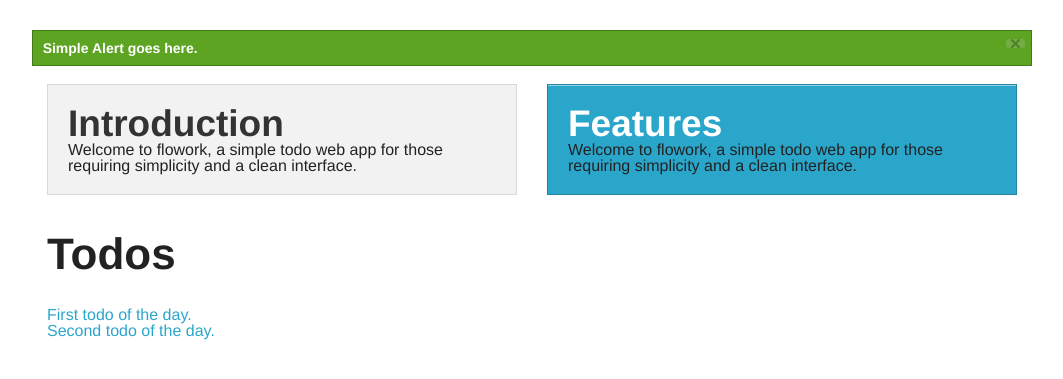
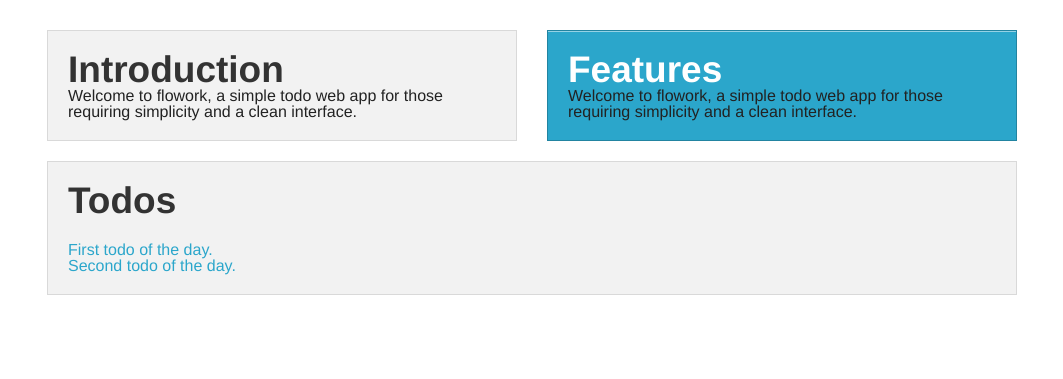
Before and after one commit to abhikandoi2000/flowork, a PHP site: page /home.html in a window 1280 px wide. Shown: the part 45-424 px from the top of the page, without its empty margins (108-1171 px from the left). Run offline with PHP 8.4, Linux system fonts and the light colour scheme.

Commit message:
Added alert-box from Foundation

```diff
--- a/css/layout.css
+++ b/css/layout.css
@@ -1,11 +1,17 @@
+/* alert-box */
+/* line 2, ../sass/layout.scss */
+.alert-box {
+  display: none;
+}
+
 /* navbar login form */
-/* line 2, ../sass/layout.scss */
+/* line 7, ../sass/layout.scss */
 section.top-bar-section.user, section.top-bar-section.guest {
   display: none;
 }
 
 /* close button */
-/* line 7, ../sass/layout.scss */
+/* line 12, ../sass/layout.scss */
 a.close {
   color: gray;
   float: right;
@@ -15,7 +21,7 @@
 }
 
 /* form-container */
-/* line 16, ../sass/layout.scss */
+/* line 21, ../sass/layout.scss */
 div.form-container {
   display: none;
   background: rgba(0, 0, 0, 0.5);
@@ -28,7 +34,7 @@
 }
 
 /* signup-form */
-/* line 28, ../sass/layout.scss */
+/* line 33, ../sass/layout.scss */
 div.signup-form {
   /*width: 768px;*/
   background: white;
--- a/home.html
+++ b/home.html
@@ -82,8 +82,8 @@
       </div> -->
 
       <div class="row">
-        <div data-alert class="alert-box success">
-          Simple Alert goes here.
+        <div data-alert class="alert-box success" id="alert-box-main">
+          <span class="alert">Simple Alert goes here.</span>
           <a href="#" class="close">&times;</a>
         </div>
       </div>
@@ -103,17 +103,21 @@
         </div>
       </div>
 
-      <div class="row todo">
+      <div class="row">
         <div class="large-12 columns">
-          <h1>Todos</h1>
-        </div>
-        <div class="large-12 columns">
-          <a href="#">First todo of the day.</a>
-        </div>
-      </div>
-      <div class="row todo">
-        <div class="large-12 columns">
-          <a href="#">Second todo of the day.</a>
+          <div class="panel todos">
+            <h2>Todos</h2>
+            <div class="row">
+              <div class="large-12 columns todo">
+                <a href="#">First todo of the day.</a>
+              </div>
+            </div>
+            <div class="row">
+              <div class="large-12 columns todo">
+                <a href="#">Second todo of the day.</a>
+              </div>
+            </div>
+          </div>
         </div>
       </div>
 
--- a/sass/layout.scss
+++ b/sass/layout.scss
@@ -1,3 +1,8 @@
+/* alert-box */
+.alert-box {
+  display: none;
+}
+
 /* navbar login form */
 section.top-bar-section.user, section.top-bar-section.guest {
   display: none;
```
Also changed, not shown: js/main.js (+39 -13 lines).
